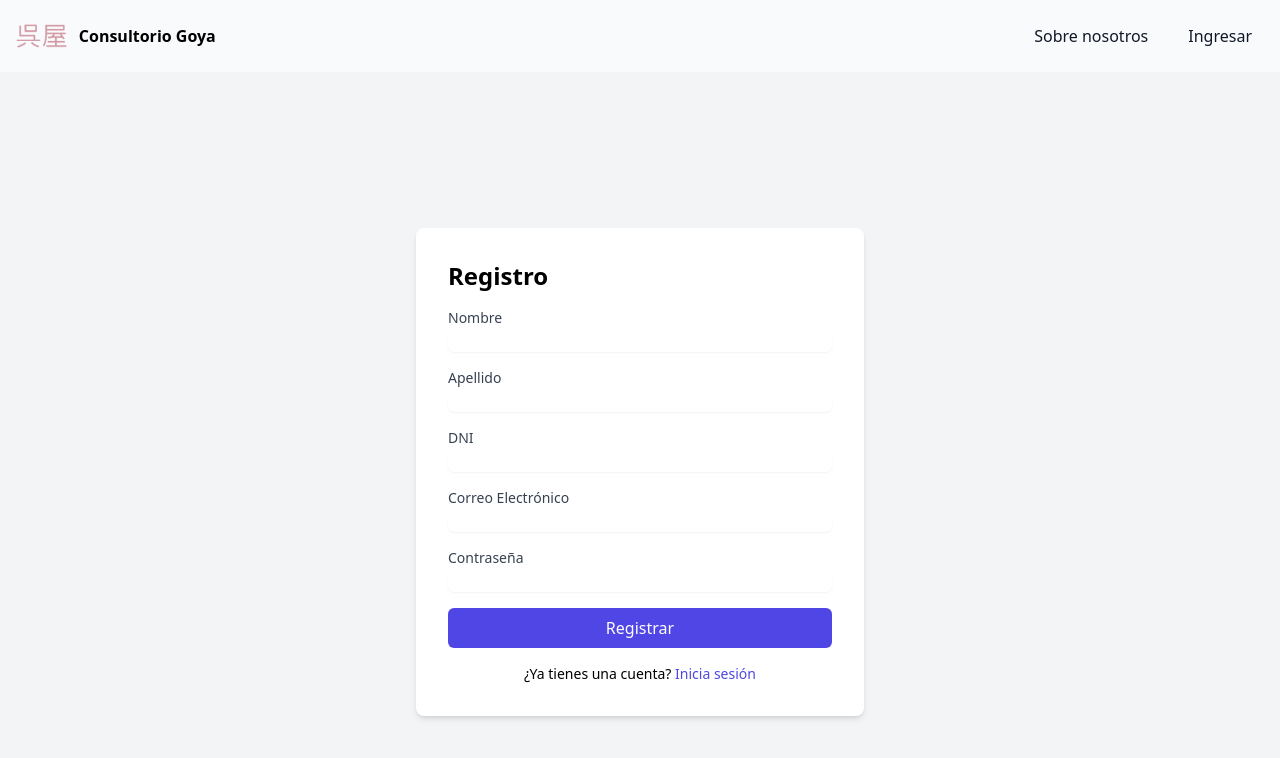
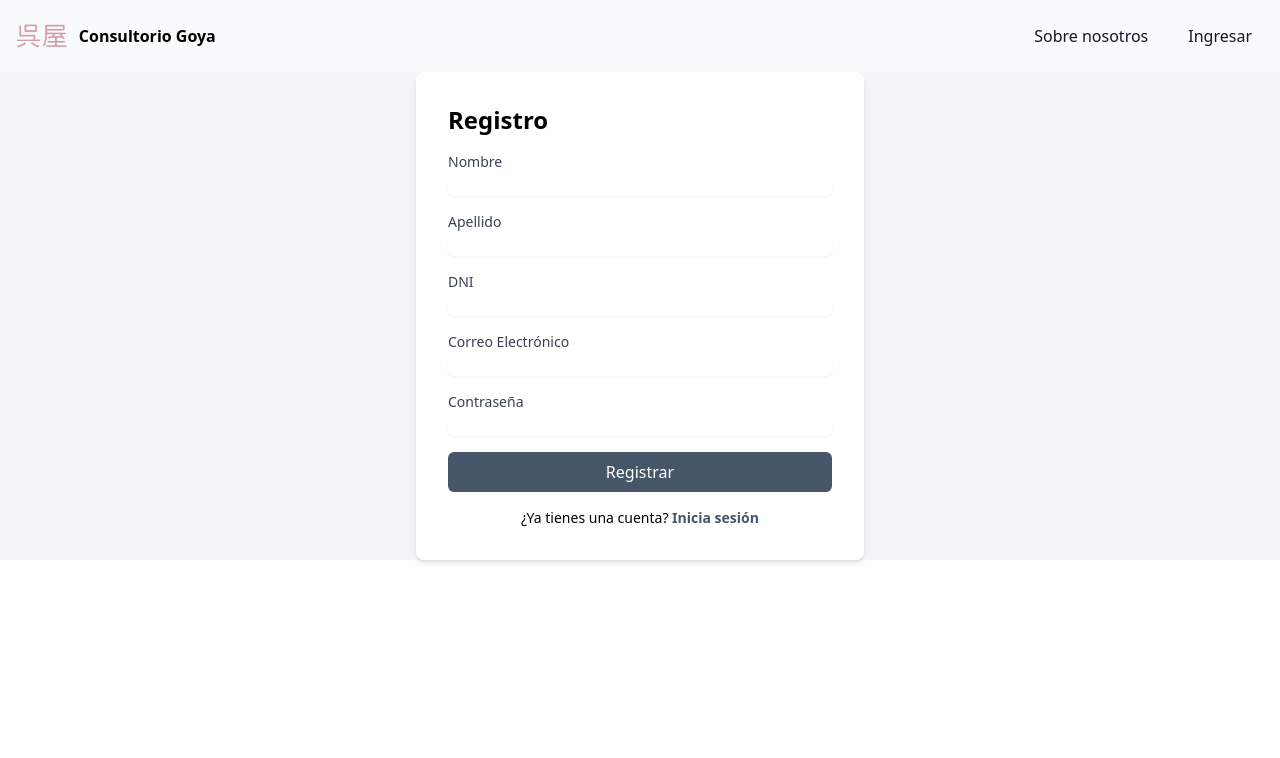
Before and after one commit to DeivPineiro/consultorioGoya, a Next.js app: page /register in a window 1280 px wide. Shown: the top 758 px of the page. Built offline with nearby package versions, Linux system fonts and the light colour scheme; no server answers.

Commit message:
Register colors

```diff
--- a/src/app/register/page.jsx
+++ b/src/app/register/page.jsx
@@ -33,7 +33,7 @@ export default function Register() {
   };
 
   return (
-    <div className="min-h-screen flex items-center justify-center bg-gray-100">
+    <div className=" flex items-center justify-center bg-gray-100">
       <div className="bg-white p-8 rounded-lg shadow-md w-full max-w-md">
         <h1 className="text-2xl font-semibold mb-4">Registro</h1>
         {error && <p className="text-red-500 mb-4">{error}</p>}
@@ -45,7 +45,7 @@ export default function Register() {
               type="text"
               value={name}
               onChange={(e) => setName(e.target.value)}
-              className="mt-1 block w-full border-gray-300 rounded-md shadow-sm focus:border-indigo-500 focus:ring-indigo-500 sm:text-sm"
+              className="mt-1 block w-full border-gray-300 rounded-md shadow-sm focus:border-slate-500 focus:ring-slate-500 sm:text-sm"
               required
             />
           </div>
@@ -56,7 +56,7 @@ export default function Register() {
               type="text"
               value={surname}
               onChange={(e) => setSurname(e.target.value)}
-              className="mt-1 block w-full border-gray-300 rounded-md shadow-sm focus:border-indigo-500 focus:ring-indigo-500 sm:text-sm"
+              className="mt-1 block w-full border-gray-300 rounded-md shadow-sm focus:border-slate-500 focus:ring-slate-500 sm:text-sm"
               required
             />
           </div>
@@ -67,7 +67,7 @@ export default function Register() {
               type="text"
               value={dni}
               onChange={(e) => setDni(e.target.value)}
-              className="mt-1 block w-full border-gray-300 rounded-md shadow-sm focus:border-indigo-500 focus:ring-indigo-500 sm:text-sm"
+              className="mt-1 block w-full border-gray-300 rounded-md shadow-sm focus:border-slate-500 focus:ring-slate-500 sm:text-sm"
               required
             />
           </div>
@@ -78,7 +78,7 @@ export default function Register() {
               type="email"
               value={email}
               onChange={(e) => setEmail(e.target.value)}
-              className="mt-1 block w-full border-gray-300 rounded-md shadow-sm focus:border-indigo-500 focus:ring-indigo-500 sm:text-sm"
+              className="mt-1 block w-full border-gray-300 rounded-md shadow-sm focus:border-slate-500 focus:ring-slate-500 sm:text-sm"
               required
             />
           </div>
@@ -89,19 +89,19 @@ export default function Register() {
               type="password"
               value={password}
               onChange={(e) => setPassword(e.target.value)}
-              className="mt-1 block w-full border-gray-300 rounded-md shadow-sm focus:border-indigo-500 focus:ring-indigo-500 sm:text-sm"
+              className="mt-1 block w-full border-gray-300 rounded-md shadow-sm focus:border-slate-500 focus:ring-slate-500 sm:text-sm"
               required
             />
           </div>
           <button
             type="submit"
-            className="w-full bg-indigo-600 text-white py-2 px-4 rounded-md hover:bg-indigo-700 focus:outline-none focus:ring-2 focus:ring-indigo-500"
+            className="w-full bg-slate-600 text-white py-2 px-4 rounded-md hover:bg-slate-700 focus:outline-none focus:ring-2 focus:ring-indigo-500"
           >
             Registrar
           </button>
         </form>
         <p className="mt-4 text-center text-sm">
-          ¿Ya tienes una cuenta? <a href="/login" className="text-indigo-600 hover:text-indigo-700">Inicia sesión</a>
+          ¿Ya tienes una cuenta? <a href="/login" className=" font-bold text-slate-600 hover:text-slate-700">Inicia sesión</a>
         </p>
       </div>
     </div>
```
Also changed, not shown: 1 other file (tests, documents, lock files or other folders).
